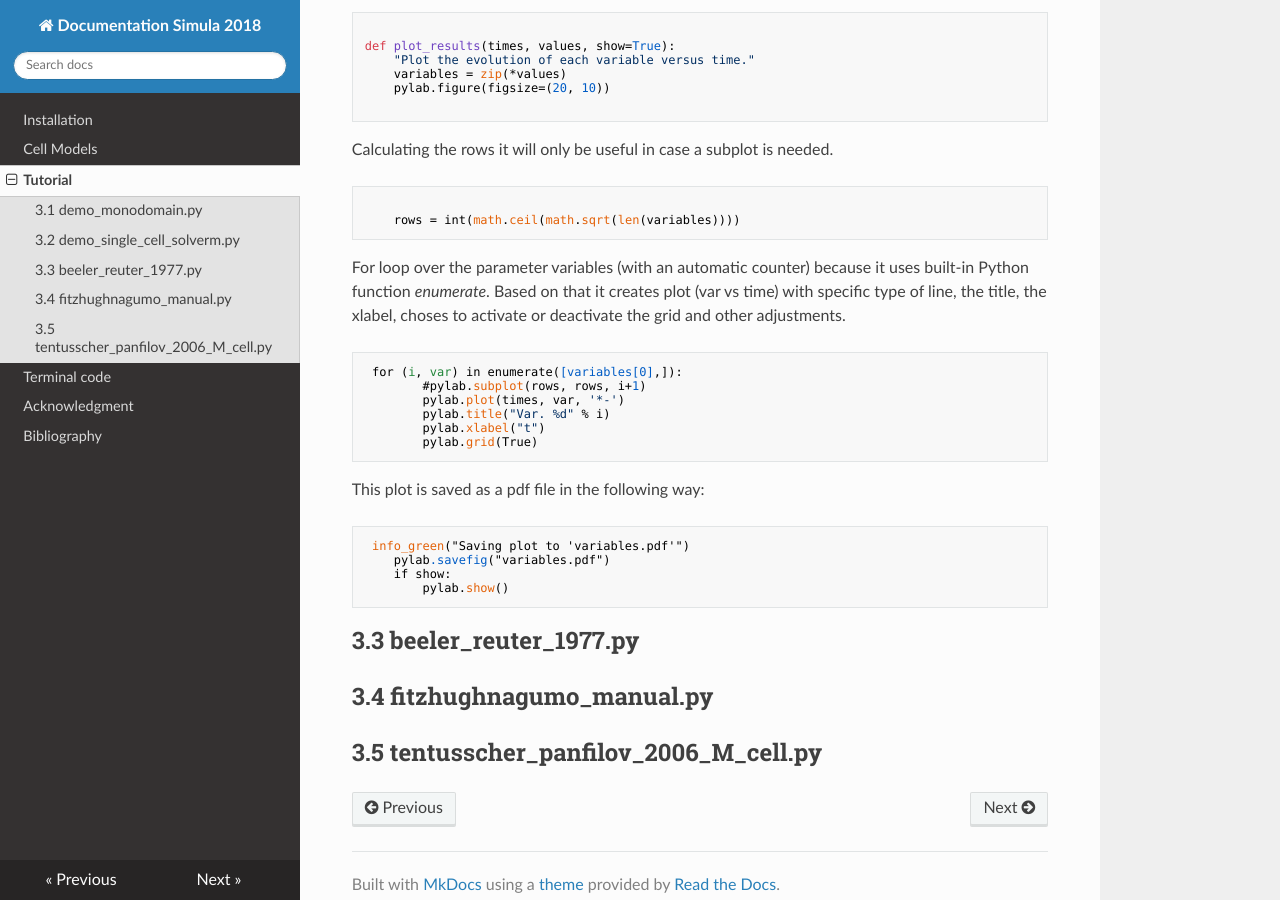
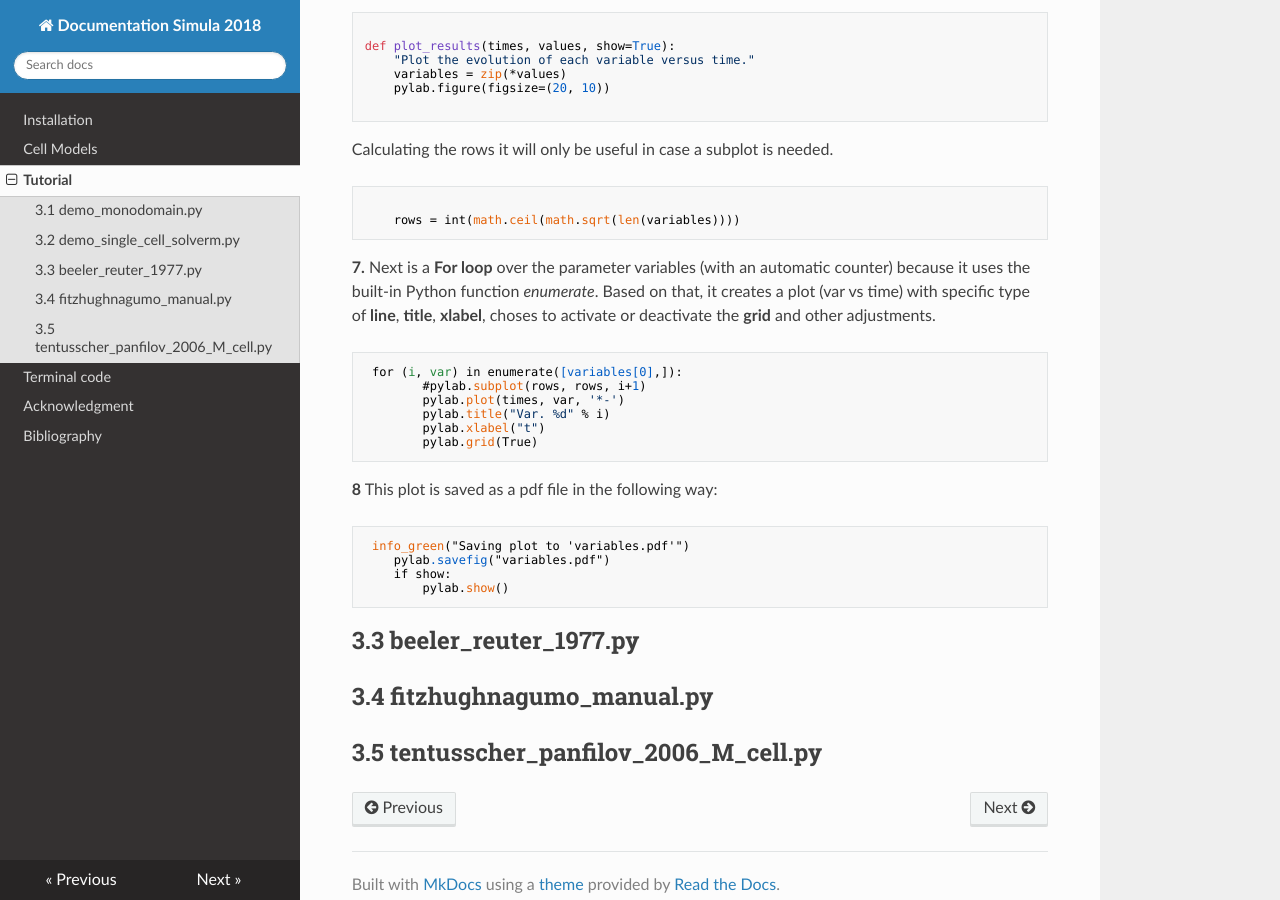
Before and after one commit to ErikaKvalem/Documentation-2018-MkDocs, an MkDocs documentation site: the page built from docs/tutorial.md, in a window 1280 px wide and 900 px high, scrolled down 4950 px. Built offline with MkDocs 1.6.1, drawn with Linux system fonts in a browser that asks for light colours; nearby versions of some CDN libraries; old or Windows-style settings are respelled for this version of MkDocs.

Commit message:
Update tutorial.md

````diff
--- a/docs/tutorial.md
+++ b/docs/tutorial.md
@@ -243,7 +243,7 @@ Calculating the rows it will only be useful in case a subplot is needed.
 
     rows = int(math.ceil(math.sqrt(len(variables))))
 ```
-For loop over the parameter variables (with an automatic counter) because it uses built-in Python function *enumerate*. Based on that it creates plot (var vs time) with specific type of line, the title, the xlabel, choses to activate or deactivate the grid and other adjustments.
+**7.** Next is a **For loop** over the parameter variables (with an automatic counter) because it uses the  built-in Python function *enumerate*. Based on that, it creates a plot (var vs time) with specific type of **line**, **title**, **xlabel**, choses to activate or deactivate the **grid** and other adjustments.
 ```
  for (i, var) in enumerate([variables[0],]):
         #pylab.subplot(rows, rows, i+1)
@@ -252,7 +252,7 @@ For loop over the parameter variables (with an automatic counter) because it use
         pylab.xlabel("t")
         pylab.grid(True)
 ```
-This plot is saved as a pdf file in the following way:
+**8** This plot is saved as a pdf file in the following way:
 ```
  info_green("Saving plot to 'variables.pdf'")
     pylab.savefig("variables.pdf")
````
